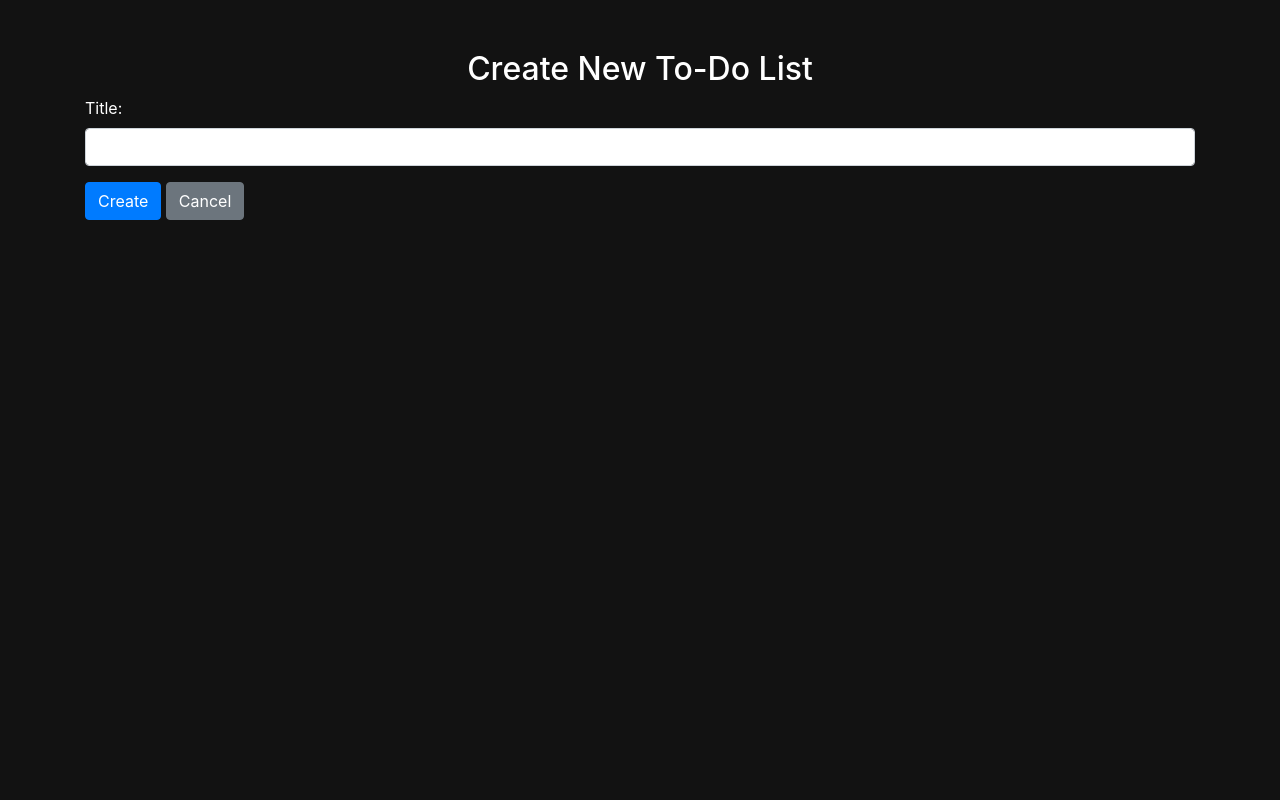
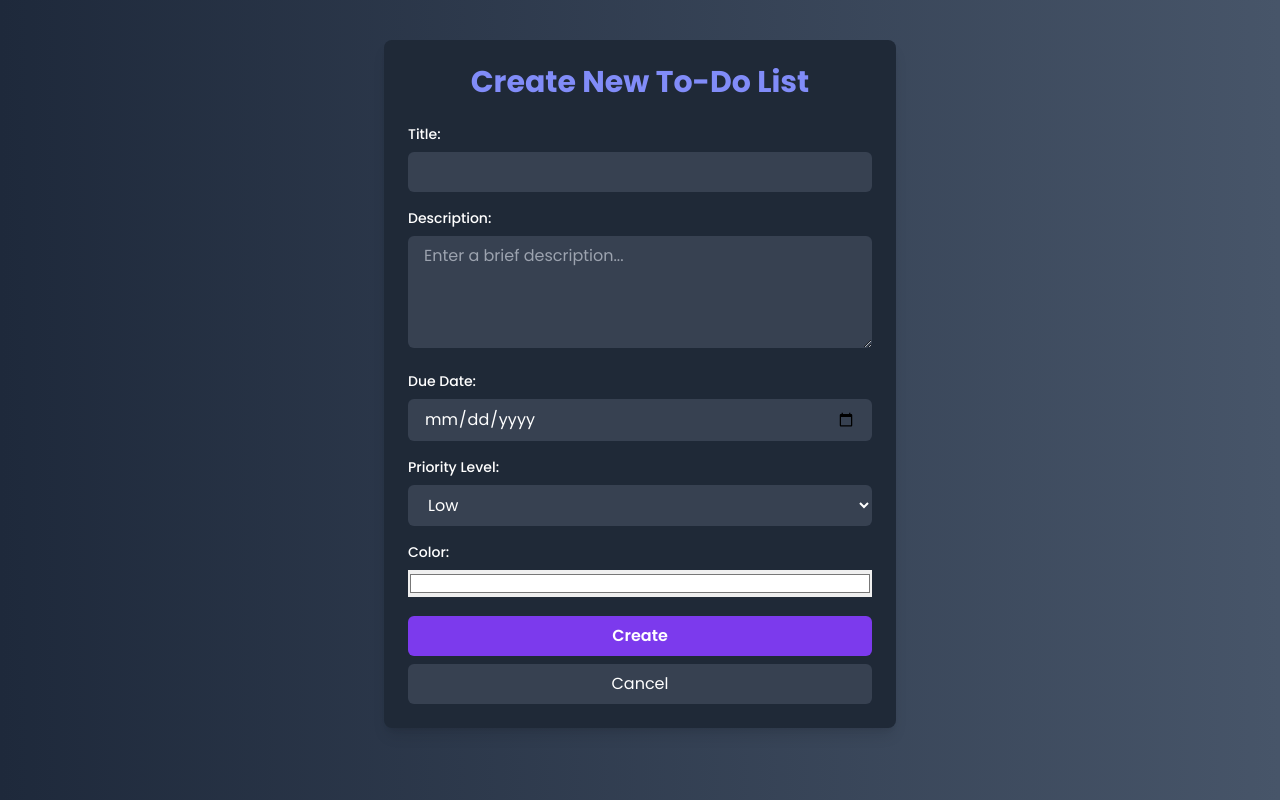
Before and after one commit to SebastianObert/WEBLAB, a PHP site: page /views/create_todo.php in a window 1280 px wide. Run offline with PHP 8.4, Linux system fonts and the light colour scheme; the visitor is signed in with stand-in values (Sample User, id 1); some libraries are stand-ins or nearby versions.

Commit message:
Update create_todo.php

```diff
--- a/Project-lab/views/create_todo.php
+++ b/Project-lab/views/create_todo.php
@@ -1,19 +1,23 @@
 <?php
 session_start();
 if (!isset($_SESSION['user_id'])) {
-    header("Location: login.php");
+    header("Location: auth/login.php");
     exit();
 }
 require_once '../config/database.php';
 
 if ($_SERVER['REQUEST_METHOD'] === 'POST') {
     $title = trim($_POST['title']);
+    $description = trim($_POST['description']);
+    $due_date = $_POST['due_date'];
+    $priority = $_POST['priority'];
+    $color = $_POST['color'];
     $user_id = $_SESSION['user_id'];
 
     if (!empty($title)) {
-        $sql = "INSERT INTO todo_lists (user_id, title) VALUES (?, ?)";
+        $sql = "INSERT INTO todo_lists (user_id, title, description, due_date, priority, color) VALUES (?, ?, ?, ?, ?, ?)";
         $stmt = $mysqli->prepare($sql);
-        $stmt->bind_param("is", $user_id, $title);
+        $stmt->bind_param("isssss", $user_id, $title, $description, $due_date, $priority, $color);
 
         if ($stmt->execute()) {
             header("Location: dashboard.php");
@@ -33,31 +37,46 @@ if ($_SERVER['REQUEST_METHOD'] === 'POST') {
     <meta charset="UTF-8">
     <meta name="viewport" content="width=device-width, initial-scale=1.0">
     <title>Create To-Do List</title>
-    <link href="https://stackpath.bootstrapcdn.com/bootstrap/4.5.2/css/bootstrap.min.css" rel="stylesheet">
-    <style>
-        body {
-            background-color: #121212;
-            color: #ffffff;
-        }
-        .container {
-            margin-top: 50px;
-        }
-    </style>
+    <link href="https://cdnjs.cloudflare.com/ajax/libs/font-awesome/6.2.0/css/all.min.css" rel="stylesheet">
+    <link rel="preconnect" href="https://fonts.googleapis.com">
+    <link rel="preconnect" href="https://fonts.gstatic.com" crossorigin>
+    <link href="https://fonts.googleapis.com/css2?family=Poppins:wght@300;400;500;600;700&display=swap" rel="stylesheet">
+    <script src="https://cdn.tailwindcss.com"></script>
 </head>
-<body>
+<body class="bg-gradient-to-l from-slate-600 to-slate-800 text-white font-[Poppins]">
 
-<div class="container">
-    <h2 class="text-center">Create New To-Do List</h2>
+<div class="container mx-auto mt-10 p-6 max-w-lg bg-gray-800 rounded-lg shadow-lg">
+    <h2 class="text-3xl font-bold mb-6 text-center text-indigo-400">Create New To-Do List</h2>
     <?php if (isset($error)): ?>
-        <div class="alert alert-danger"><?php echo htmlspecialchars($error); ?></div>
+        <div class="alert alert-danger text-red-500"><?php echo htmlspecialchars($error); ?></div>
     <?php endif; ?>
     <form action="" method="post">
-        <div class="form-group">
-            <label for="title">Title:</label>
-            <input type="text" class="form-control" id="title" name="title" required>
+        <div class="mb-4">
+            <label for="title" class="block text-sm font-medium mb-2">Title:</label>
+            <input type="text" class="w-full px-4 py-2 bg-gray-700 text-white rounded-md focus:outline-none focus:ring-2 focus:ring-indigo-500" id="title" name="title" required>
         </div>
-        <button type="submit" class="btn btn-primary">Create</button>
-        <a href="dashboard.php" class="btn btn-secondary">Cancel</a>
+        <div class="mb-4">
+            <label for="description" class="block text-sm font-medium mb-2">Description:</label>
+            <textarea class="w-full px-4 py-2 bg-gray-700 text-white rounded-md focus:outline-none focus:ring-2 focus:ring-indigo-500" id="description" name="description" rows="4" placeholder="Enter a brief description..."></textarea>
+        </div>
+        <div class="mb-4">
+            <label for="due_date" class="block text-sm font-medium mb-2">Due Date:</label>
+            <input type="date" class="w-full px-4 py-2 bg-gray-700 text-white rounded-md focus:outline-none focus:ring-2 focus:ring-indigo-500" id="due_date" name="due_date">
+        </div>
+        <div class="mb-4">
+            <label for="priority" class="block text-sm font-medium mb-2">Priority Level:</label>
+            <select class="w-full px-4 py-2 bg-gray-700 text-white rounded-md focus:outline-none focus:ring-2 focus:ring-indigo-500" id="priority" name="priority">
+                <option value="Low">Low</option>
+                <option value="Medium">Medium</option>
+                <option value="High">High</option>
+            </select>
+        </div>
+        <div class="mb-4">
+            <label for="color" class="block text-sm font-medium mb-2">Color:</label>
+            <input type="color" class="w-full p-0" id="color" name="color" value="#ffffff">
+        </div>
+        <button type="submit" class="w-full bg-violet-600 hover:bg-white hover:text-black text-white py-2 rounded-md font-semibold transition ease-in-out delay-75">Create</button>
+        <a href="dashboard.php" class="w-full bg-gray-700 text-white py-2 rounded-md text-center block mt-2 hover:bg-gray-600 transition ease-in-out delay-75">Cancel</a>
     </form>
 </div>
 
```
